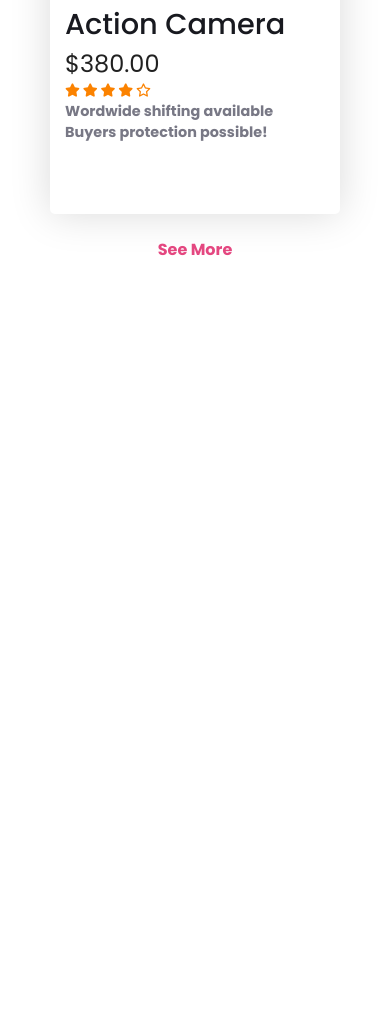
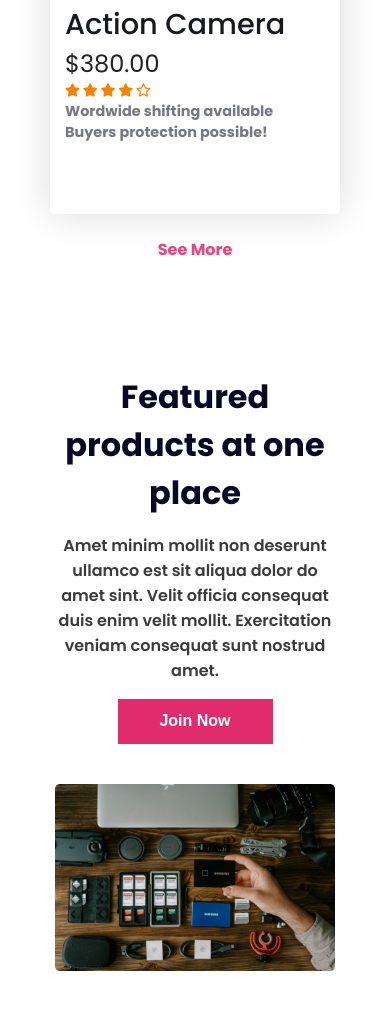
Before and after one commit to Hayder987/Influencer-Gear, a plain HTML site: page index.html in a window 390 px wide. Shown: the part 6358-7367 px from the top of the page. Before the commit the page ends 6721 px from the top, so only its background shows below. Drawn offline with Linux system fonts and the light colour scheme.

Commit message:
feturte section added and responsive

```diff
--- a/index.html
+++ b/index.html
@@ -192,6 +192,19 @@
                 <h3><a href="" class="action-btn">See More</a></h3>
         </section>
 
+        <section class="feature">
+           <div class="feature-item">
+            <div class="feature-img">
+                <img src="./images/gear.png" alt="">
+            </div>
+            <div class="feature-text">
+               <h1>Featured products at one place</h1>
+               <p>Amet minim mollit non deserunt ullamco est sit aliqua dolor do amet sint. Velit officia consequat duis enim velit mollit. Exercitation veniam consequat sunt nostrud amet.</p>
+               <button class="feature-btn">Join Now</button>
+            </div>
+           </div>
+        </section>
+
     </main>
     <footer>
 
--- a/styles/style.css
+++ b/styles/style.css
@@ -179,6 +179,41 @@ hr{
     font-weight: 700;
 
 }
+.feature{
+    max-width: 1110px;
+    margin: 60px auto;
+}
+.feature-item{
+    display: flex;
+    justify-content: space-between;
+    align-items: center;
+    gap:100px;
+    flex:1;
+
+}
+.feature-text h1{
+    color: rgb(10, 8, 38);
+    font-size:2rem ;
+    font-weight: 700;
+    margin-bottom: 16px;
+}
+.feature-text p{
+    margin-bottom: 16px;
+}
+.feature-btn{
+    width:155px;
+    height:45px;
+    background: rgb(224, 44, 109);
+    color: rgb(255, 255, 255);
+    font-size: 1rem;
+    font-weight: 700;
+    border: none;
+    padding: 10px 24px;
+}
+/* ------footer section start here ----------------*/
+
+
+
 
 
 /*-------- Mobile and tab responsive --------------*/
@@ -245,7 +280,11 @@ hr{
     .partner img{
         width:100%;
     }
-    .collection{
+    .collection,
+    .feature-img,
+    .feature-img,
+    .feature-img img,
+    .feature-text{
         width:100%;
     }
     .collection-card{
@@ -258,4 +297,15 @@ hr{
     .collect-card-item img{
         width:100%;
     }
+    .feature-item{
+        flex-direction: column-reverse;
+        gap:40px;
+    }
+    .feature{
+        width:calc(100% - 10px);
+        padding:10px
+    }
+    .feature-text{
+        text-align: center;
+    }
 }
```
